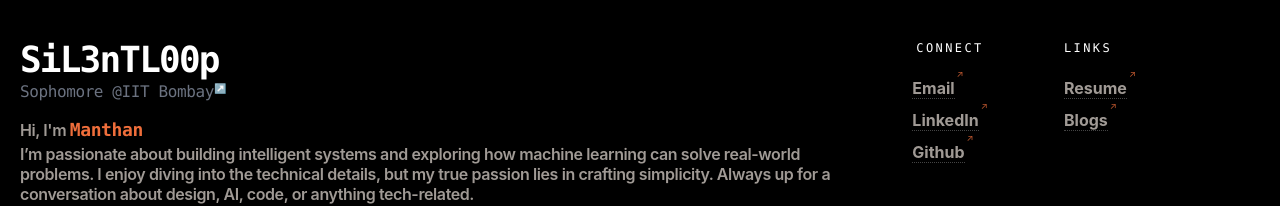
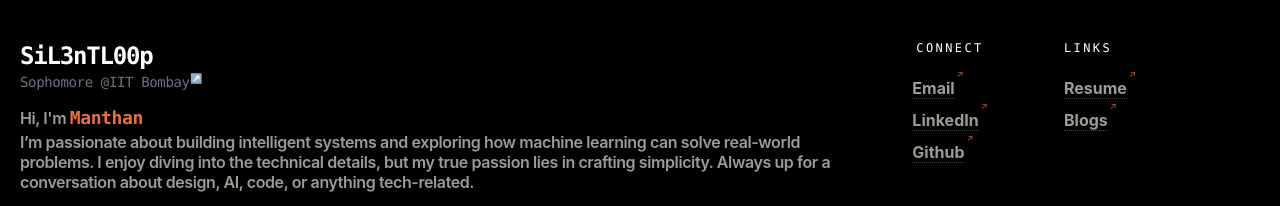
Before and after one commit to SiL3nTL00p/manthan_portfolio, a React (Vite) app: page / in a window 1280 px wide. Shown: the top 206 px of the page. Built offline with nearby package versions, Linux system fonts and the light colour scheme.

Commit message:
Update final font

```diff
--- a/src/components/ui/about.tsx
+++ b/src/components/ui/about.tsx
@@ -35,8 +35,8 @@ function About() {
                     {/* Header Profile Section */}
                     <div className="md:col-span-1 flex items-center gap-4">
                         <div>
-                            <h1 className="text-4xl font-bold font-sfmono tracking-tighter text-white">SiL3nTL00p</h1>
-                            <p className="text text-gray-500 tracking-tight font-sfmono font-medium">Sophomore <a href="https://www.iitb.ac.in/" className="hover:text-white transition-colors duration-350 ease-in-out">@IIT Bombay</a><sup className="font-sans leading-[0] text-[10px] font-light text-[#ef6e3b]">↗</sup></p>
+                            <h1 className="text-2xl font-bold font-sfmono tracking-tighter text-white">SiL3nTL00p</h1>
+                            <p className="text-sm text-gray-500 tracking-tight font-sfmono font-medium">Sophomore <a href="https://www.iitb.ac.in/" className="hover:text-white transition-colors duration-350 ease-in-out">@IIT Bombay</a><sup className="font-sans leading-[0] text-[10px] font-light text-[#ef6e3b]">↗</sup></p>
                         </div>
                     </div>
 
```
